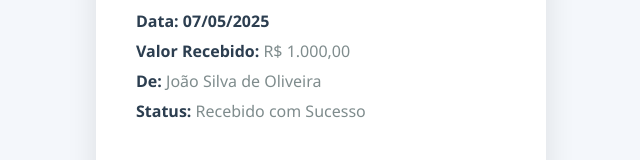
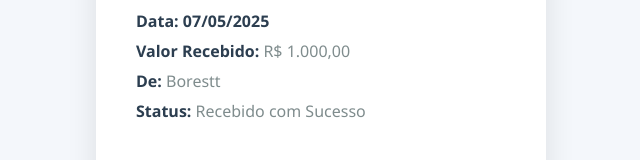
Before and after one commit to Borestt/backscan, a plain HTML site: page index.html in a window 1280 px wide. Shown: the part 302-462 px from the top of the page, without its empty margins (319-959 px from the left). Drawn offline with Linux system fonts and the light colour scheme.

Commit message:
Update1 index.html

```diff
--- a/index.html
+++ b/index.html
@@ -15,7 +15,7 @@
     <div class="informacoes">
       <p><span>Data:</span> <span id="data-atual"></span></p>
       <p><span>Valor Recebido:</span> R$ 1.000,00</p>
-      <p><span>De:</span> João Silva de Oliveira</p>
+      <p><span>De:</span> Borestt </p>
       <p><span>Status:</span> Recebido com Sucesso</p>
     </div>
 
```
